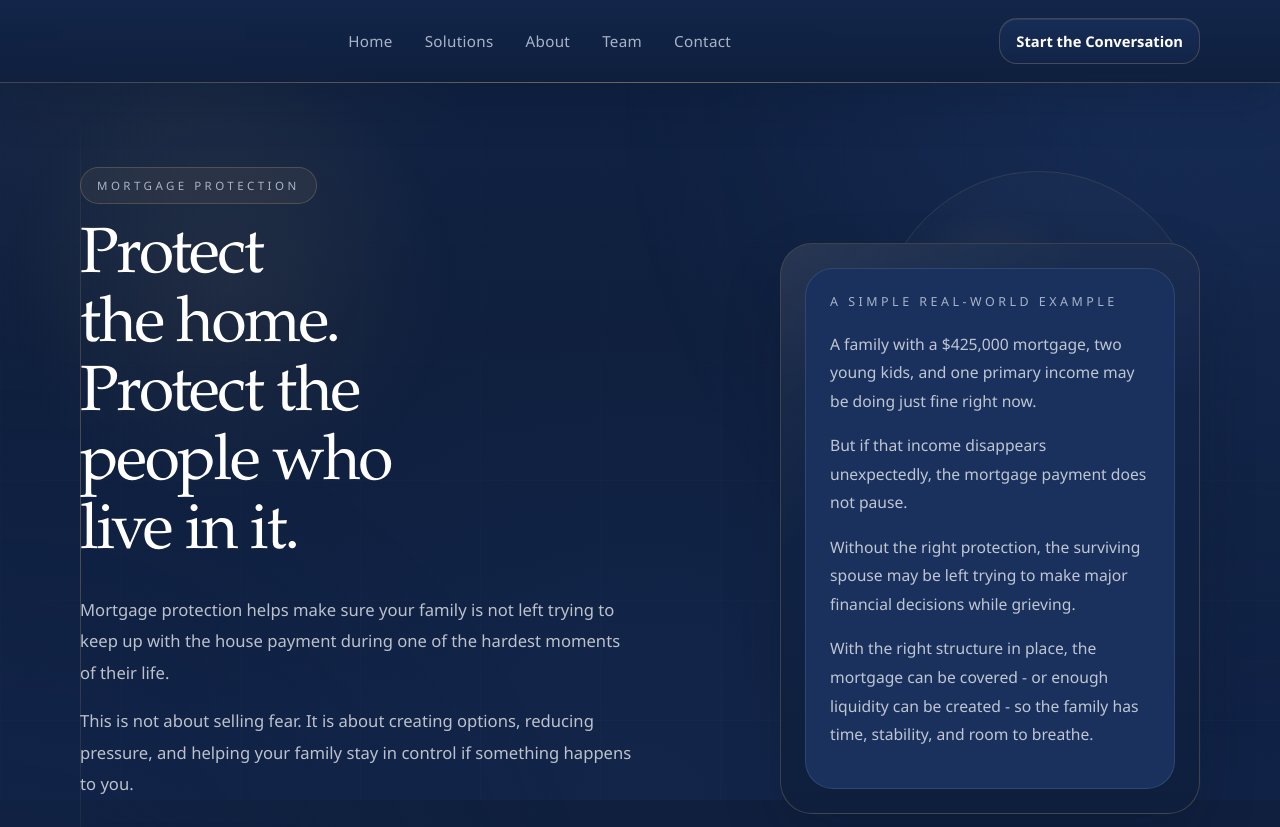
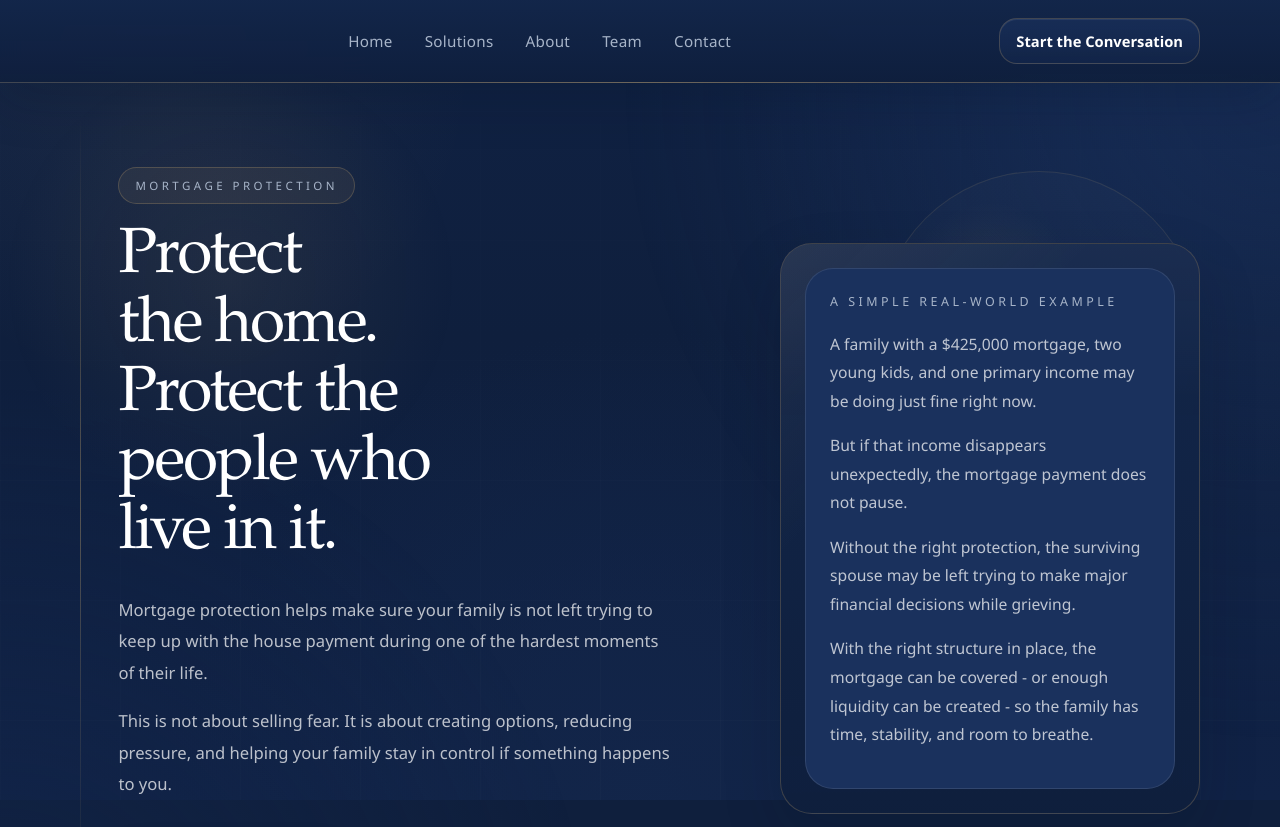
Before and after one commit to Covarum/covarum-site, a Next.js app: page /solutions/mortgage-protection in a window 1280 px wide. Shown: the top 827 px of the page. Built offline with nearby package versions, Linux system fonts and the light colour scheme.

Commit message:
Adjust mortgage hero desktop alignment

```diff
--- a/app/solutions/mortgage-protection/page.module.css
+++ b/app/solutions/mortgage-protection/page.module.css
@@ -8,6 +8,7 @@
 
 .heroCopy {
   max-width: 620px;
+  padding-left: clamp(24px, 3vw, 42px);
 }
 
 .heroTitle {
@@ -192,6 +193,10 @@
   .reviewLead {
     max-width: none;
   }
+
+  .heroCopy {
+    padding-left: 0;
+  }
 }
 
 @media (max-width: 640px) {
```
